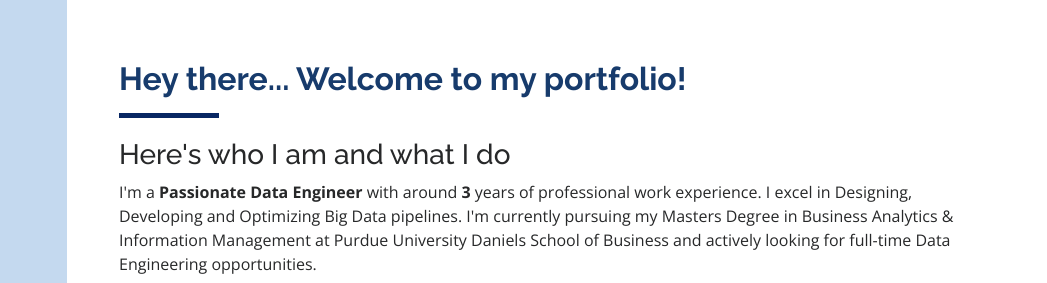
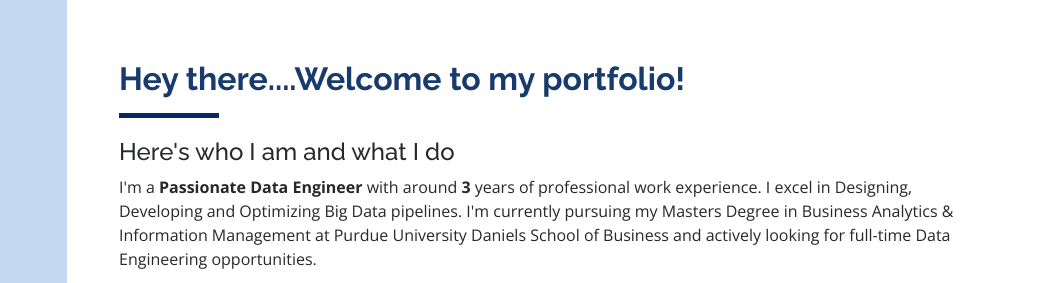
Before and after one commit to devallasaitej/devallasaitej.github.io, a plain HTML site: page index.html in a window 1280 px wide. Shown: the top 283 px of the page, 233-1280 px from the left. Drawn offline with nearby package versions, Linux system fonts and the light colour scheme.

Commit message:
Update index.html

```diff
--- a/index.html
+++ b/index.html
@@ -89,8 +89,8 @@
       <div class="container">
         <div class="row" data-aos="fade-in">
           <div class="section-title">
-            <h2>Hey there... Welcome to my portfolio!</h2>
-            <h3>Here's who I am and what I do</h3>
+            <h2>Hey there....Welcome to my portfolio!</h2>
+            <h4>Here's who I am and what I do</h4>
             <p>
             <p>
               <p>
```
